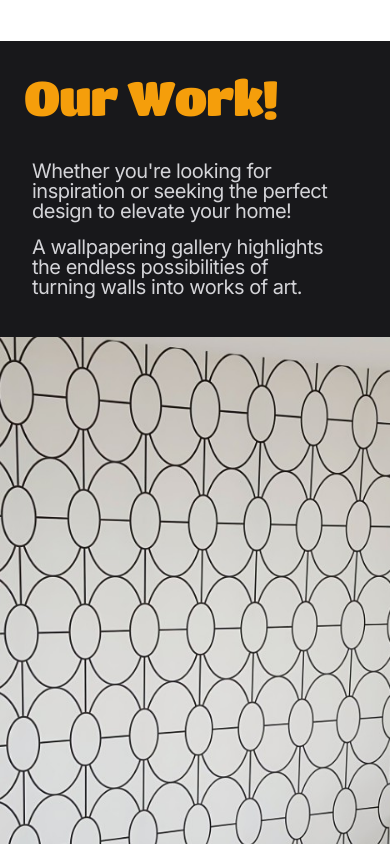
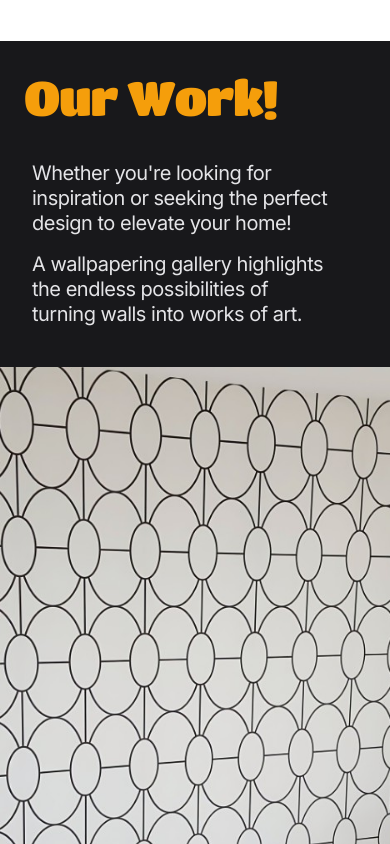
Before and after one commit to matthew-ranford/strictly-paper, a Next.js app: page / in a window 390 px wide. Shown: the part 3040-3884 px from the top of the page. Built offline with nearby package versions, Linux system fonts and the light colour scheme.

Commit message:
Couple of css changes for medium sized screens in Gallery component

```diff
--- a/app/components/Gallery.tsx
+++ b/app/components/Gallery.tsx
@@ -33,14 +33,14 @@ export default function Gallery() {
         <div className="lg:flex lg:justify-end">
           <div className="pt-8 lg:pt-36 2xl:pt-52 bigger-screens:pt-96 pb-6">
             <div className={titan.className}>
-              <h1 className="text-left text-amber-500 text-5xl lg:text-7xl 2xl:text-8xl bigger-screens:text-9xl leading-none tracking-tight px-6 lg:px-0 lg:pe-32 2xl:pe-52 bigger-screens:pe-10 block bigger-screens:inline-block">
+              <h1 className="text-left md:text-center text-amber-500 text-5xl md:text-7xl lg:text-7xl 2xl:text-8xl bigger-screens:text-9xl leading-none tracking-tight px-6 lg:px-0 lg:pe-32 2xl:pe-52 bigger-screens:pe-10 block bigger-screens:inline-block">
                 Our{' '}
                 <span className="lg:block bigger-screens:inline-block">
                   Work!
                 </span>
               </h1>
             </div>
-            <p className="text-left text-zinc-300 pt-10 px-8 lg:px-0 2xl:px-6 pb-4 text-xl 2xl:text-2xl bigger-screens:text-3xl leading-none tracking-tight text-balance lg:max-w-sm 2xl:max-w-xl bigger-screens:max-w-2xl block">
+            <p className="text-left md:text-center lg:text-left text-zinc-200 pt-10 px-8 lg:px-0 2xl:px-6 pb-4 text-xl 2xl:text-2xl bigger-screens:text-3xl leading-tight tracking-tight text-balance lg:max-w-sm 2xl:max-w-xl bigger-screens:max-w-2xl block">
               Whether you&apos;re looking for inspiration or seeking the perfect
               design to elevate your home!{' '}
               <span className="block pt-4">
--- a/app/components/Services.tsx
+++ b/app/components/Services.tsx
@@ -10,7 +10,7 @@ export default function Services() {
   return (
     <>
       <main id="services" className="2xl:mt-14 bigger-screens:mt-32 pb-4">
-        <div className="text-right pt-8 lg:pt-12 pe-20 bigger-screens:pe-56">
+        <div className="text-right pt-8 lg:pt-12 pe-20 md:pe-32 lg:pe-20 bigger-screens:pe-56">
           <div className={titan.className}>
             <h1 className="text-amber-500 text-5xl md:text-7xl lg:text-7xl 2xl:text-8xl bigger-screens:text-9xl leading-none tracking-tight">
               Services We Offer!
```
